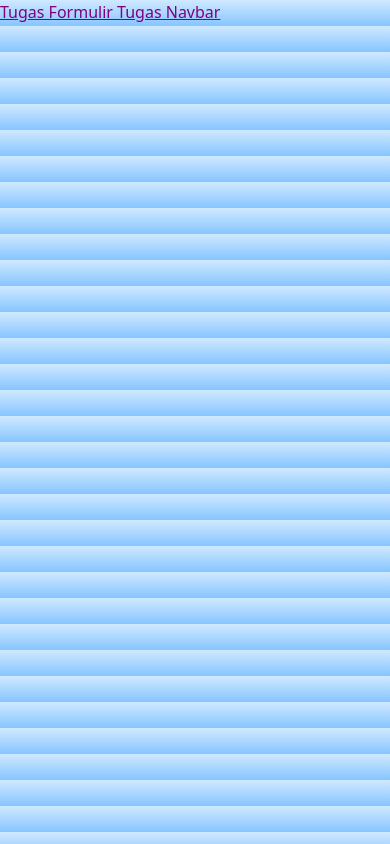
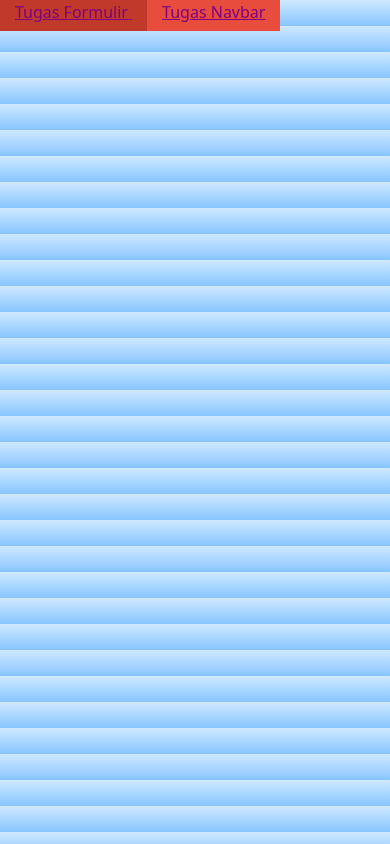
Before and after one commit to fatiakhoerunnisa/Tugas_kuliah, a plain HTML site: page lat_css.html in a window 390 px wide. Drawn offline with Linux system fonts and the light colour scheme.

Commit message:
Update style.css

```diff
--- a/style.css
+++ b/style.css
@@ -392,4 +392,20 @@ footer {
   .nav-links {
     justify-content: flex-start;
   }
+
+
+  .cta-button {
+    background-color:#e74c3c;
+    color:white;
+    font_weight:bold;
+    padding:8px 15px ;
+    border-radius:5px
+    transition:background-color 0.3s ease;}
+  .cta-button:hover {
+    background-color:#c0392b;}
+  .nav-cta a {
+    text-decoration:none;}
+  .menu tugas {
+    display:flex;
+    gap:20px;}
 }
```
